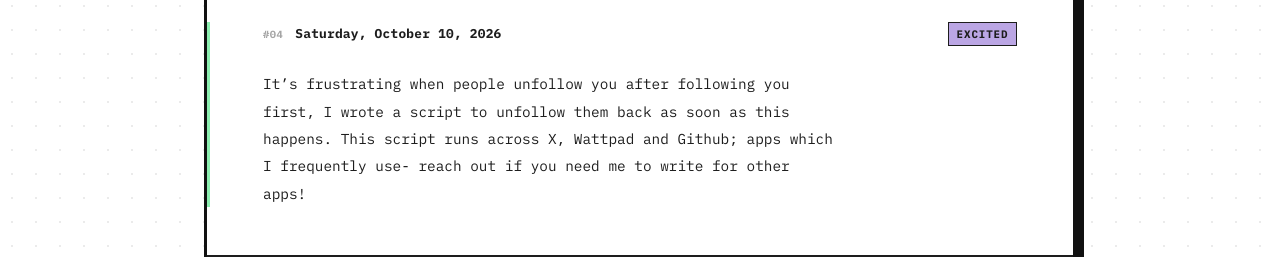
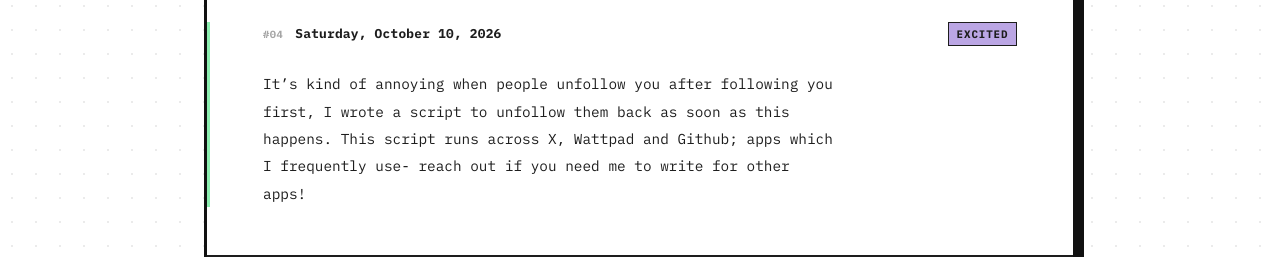
Before and after one commit to Jibrinpaul67/Portfolio-Website-main, an Astro site: page /journal in a window 1280 px wide. Shown: the part 462-719 px from the top of the page. Built offline with nearby package versions, Linux system fonts and the light colour scheme; Astro itself is replaced by a stand-in of ours; no server answers.

Commit message:
Update journal entry to rephrase unfollow script comment

```diff
--- a/src/content/journal/2026-06-20.md
+++ b/src/content/journal/2026-06-20.md
@@ -4,4 +4,4 @@ mood: excited
 draft: false
 ---
 
-It's frustrating when people unfollow you after following you first, I wrote a script to unfollow them back as soon as this happens. This script runs across X, Wattpad and Github; apps which I frequently use- reach out if you need me to write for other apps!
+It's kind of annoying when people unfollow you after following you first, I wrote a script to unfollow them back as soon as this happens. This script runs across X, Wattpad and Github; apps which I frequently use- reach out if you need me to write for other apps!
```
